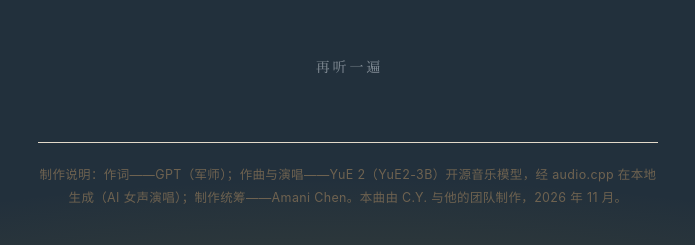
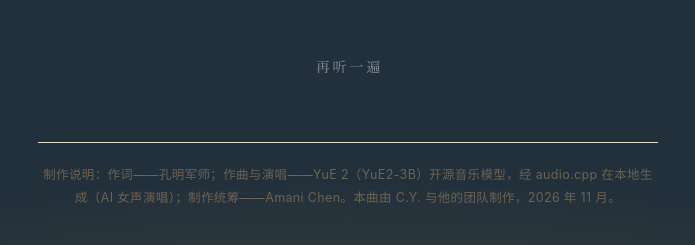
Before and after one commit to king818/for-duanduan, a plain HTML site: page 5d809ab8e2c4f7bfaca5d008/index.html in a window 1280 px wide. Shown: the part 3894-4139 px from the top of the page, 292-987 px from the left. Drawn offline with Linux system fonts and the light colour scheme.

Commit message:
Team naming (boss order 2026-11-10): credits use member names, not product names — GPT->孔明军师, Claude->伯温军师/Bowen

```diff
--- a/5d809ab8e2c4f7bfaca5d008/index.html
+++ b/5d809ab8e2c4f7bfaca5d008/index.html
@@ -360,7 +360,7 @@
     <p class="fin-her" id="finHer" aria-label="得失从缘，心无增减"></p>
     <p class="fin-cy" id="finCy">— C.Y.</p>
     <button class="fin-replay" id="replayBtn" type="button">再听一遍</button>
-    <p class="footnote">制作说明：作词——GPT（军师）；作曲与演唱——YuE 2（YuE2-3B）开源音乐模型，经 audio.cpp 在本地生成（AI 女声演唱）；制作统筹——Amani Chen。本曲由 C.Y. 与他的团队制作，2026 年 11 月。</p>
+    <p class="footnote">制作说明：作词——孔明军师；作曲与演唱——YuE 2（YuE2-3B）开源音乐模型，经 audio.cpp 在本地生成（AI 女声演唱）；制作统筹——Amani Chen。本曲由 C.Y. 与他的团队制作，2026 年 11 月。</p>
     <a class="save" href="song.mp3" download>保存音频</a>
     <p class="made-date">为端端制作于 二〇二六年十一月八日</p>
   </div>
```
Also changed, not shown: 98178f0abe2dbc86e86f0cdb/index.html (+1 -1 lines), ba0639c19fa1ce7512505be8/index.html (+1 -1 lines), c170a9bc97e9bf516fb71bb4/index.html (+1 -1 lines), f533783806010083066dd125/index.html (+1 -1 lines), ff51e0edee5694b5565486/index.html (+1 -1 lines).
